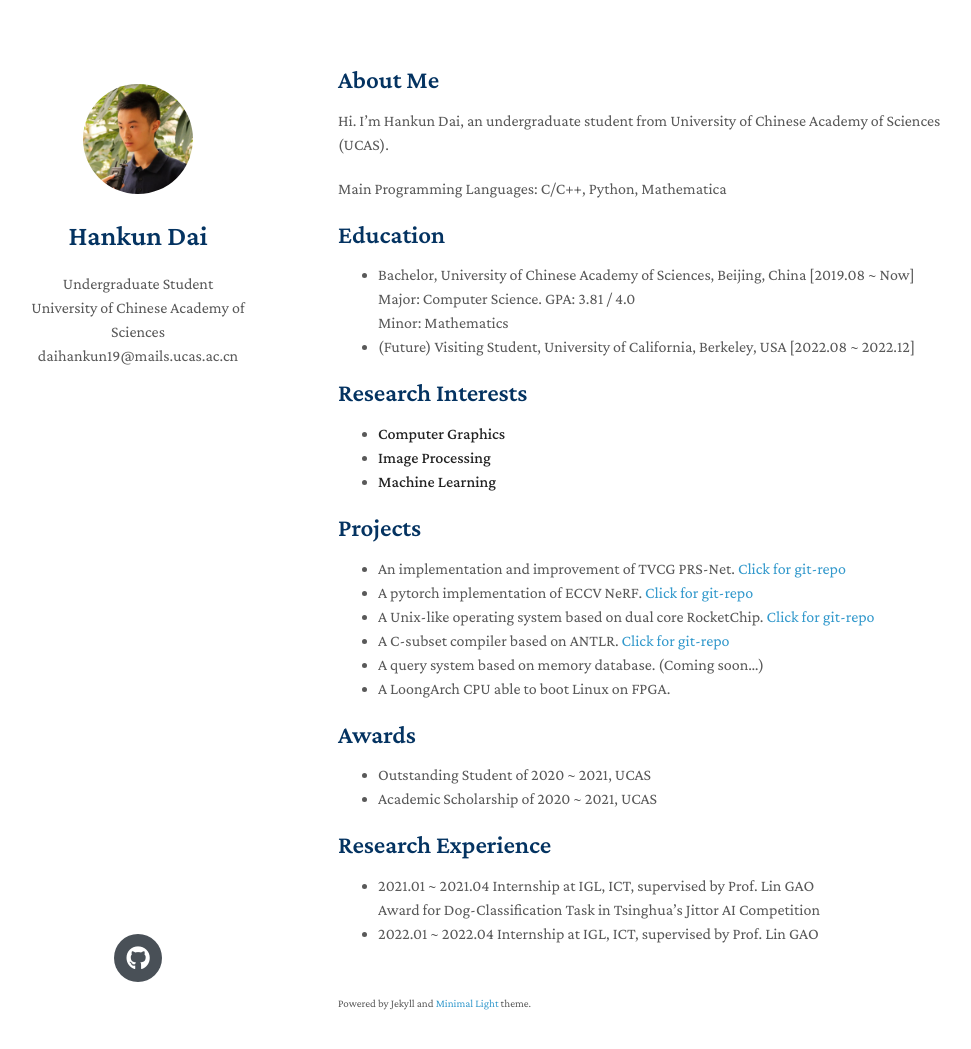
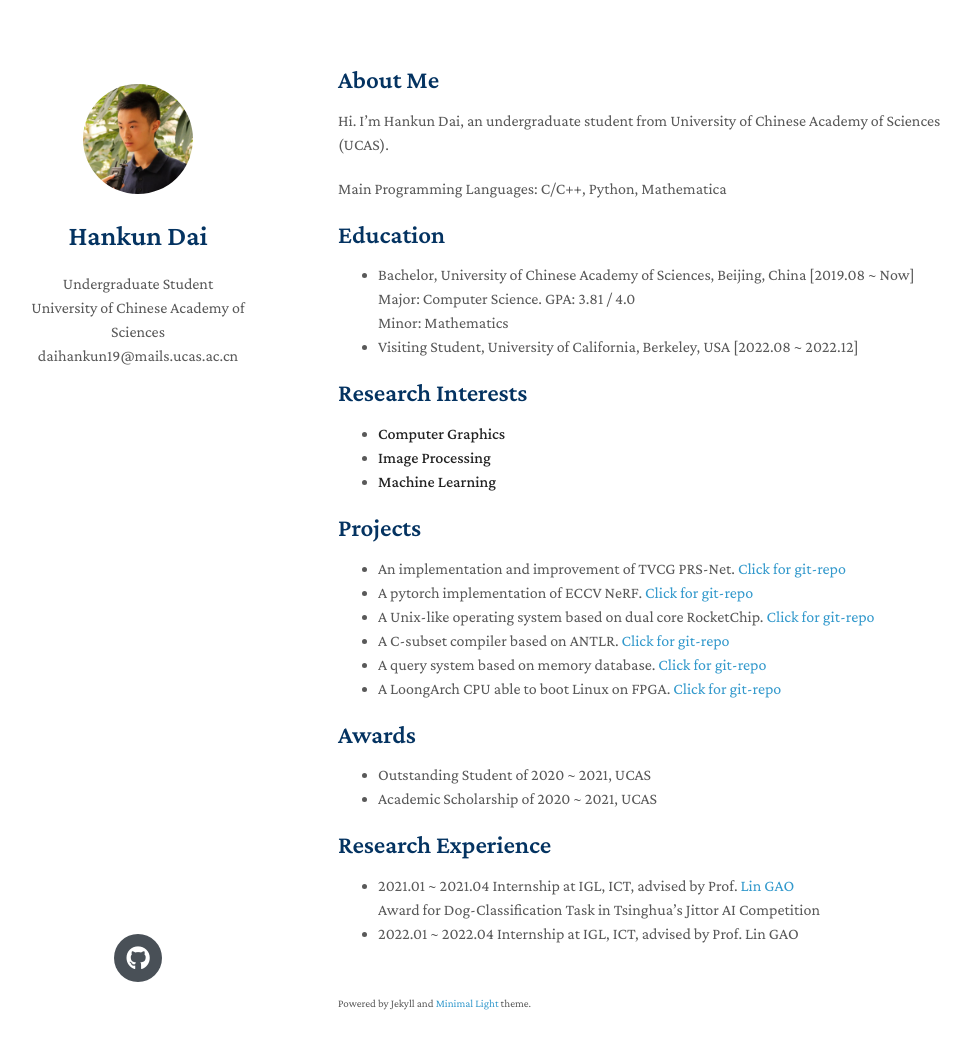
Before and after one commit to D-Hank/HomePage, a Jekyll site: the page built from index.md, in a window 1280 px wide and 1084 px high. Shown: the top 1049 px of the window, without its empty margins (132-1103 px from the left). Built offline with Jekyll 4.4.1, drawn with Linux system fonts in a browser that asks for light colours; nearby versions of some CDN libraries; a style sheet for code colours, icons or effects is not loaded; our own code applies the rules of GitHub Pages for plain Markdown files.

Commit message:
Update index.md

```diff
--- a/index.md
+++ b/index.md
@@ -16,7 +16,7 @@ Main Programming Languages: C/C++, Python, Mathematica
   <br>
   Minor: Mathematics
   <br>
-- (Future) Visiting Student, University of California, Berkeley, USA [2022.08 ~ 2022.12]
+- Visiting Student, University of California, Berkeley, USA [2022.08 ~ 2022.12]
 
 ## Research Interests
 
@@ -30,8 +30,8 @@ Main Programming Languages: C/C++, Python, Mathematica
 - A pytorch implementation of ECCV NeRF. [Click for git-repo](https://github.com/D-Hank/NeRF-tiny)
 - A Unix-like operating system based on dual core RocketChip. [Click for git-repo](https://github.com/D-Hank/UCAS-OSLAB)
 - A C-subset compiler based on ANTLR. [Click for git-repo](https://github.com/D-Hank/UCAS-Compiler)
-- A query system based on memory database. (Coming soon...)
-- A LoongArch CPU able to boot Linux on FPGA.
+- A query system based on memory database. [Click for git-repo](https://github.com/D-Hank/UCAS-Database-System)
+- A LoongArch CPU able to boot Linux on FPGA. [Click for git-repo](https://github.com/D-Hank/UCAS-Computer-Architecture)
 
 ## Awards
 
@@ -40,7 +40,7 @@ Main Programming Languages: C/C++, Python, Mathematica
 
 ## Research Experience
 
-- 2021.01 ~ 2021.04 Internship at IGL, ICT, supervised by Prof. Lin GAO
+- 2021.01 ~ 2021.04 Internship at IGL, ICT, advised by Prof. [Lin GAO](http://www.geometrylearning.com)
   <br>
   Award for Dog-Classification Task in Tsinghua's Jittor AI Competition
-- 2022.01 ~ 2022.04 Internship at IGL, ICT, supervised by Prof. Lin GAO
+- 2022.01 ~ 2022.04 Internship at IGL, ICT, advised by Prof. Lin GAO
```
